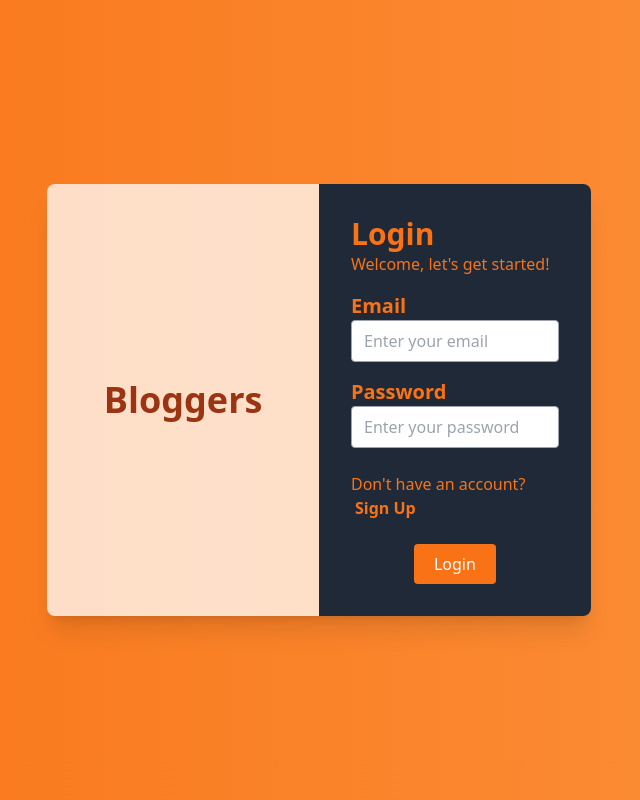
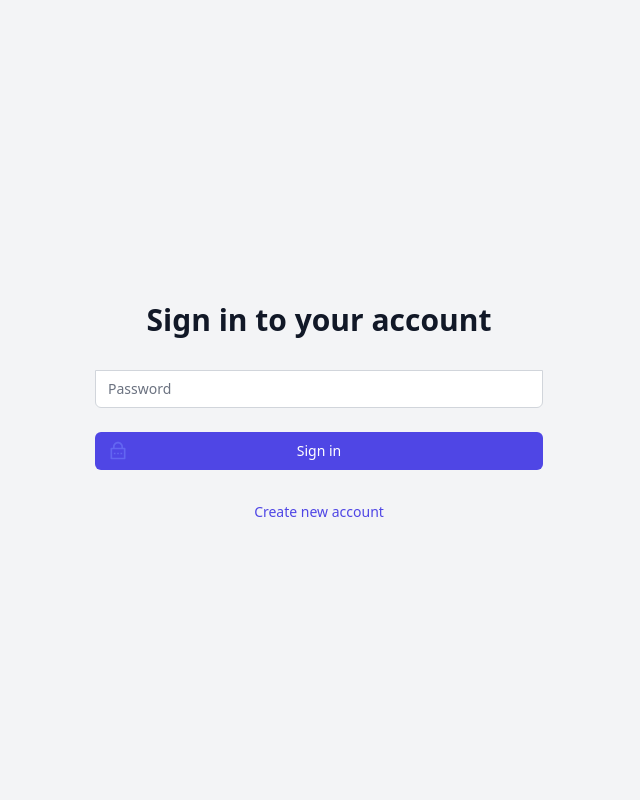
Before and after one commit to notryno/blogger, a React (Create React App) app: page /login in a window 1280 px wide. Shown: the whole page, without its empty margins (321-961 px from the left). Built offline with nearby package versions, Linux system fonts and the light colour scheme.

Commit message:
model for the comment

```diff
--- a/package.json
+++ b/package.json
@@ -3,10 +3,12 @@
   "version": "0.1.0",
   "private": true,
   "dependencies": {
+    "@heroicons/react": "^1.0.6",
     "@testing-library/jest-dom": "^5.17.0",
     "@testing-library/react": "^13.4.0",
     "@testing-library/user-event": "^13.5.0",
     "@tinymce/tinymce-react": "^5.0.1",
+    "framer-motion": "^11.1.9",
     "react": "^18.3.1",
     "react-dom": "^18.3.1",
     "react-icons": "^5.2.0",
@@ -42,6 +44,7 @@
     ]
   },
   "devDependencies": {
+    "tailwind-scrollbar": "^3.1.0",
     "tailwindcss": "^3.4.3"
   }
 }
--- a/src/pages/Login-Signup/Login.js
+++ b/src/pages/Login-Signup/Login.js
@@ -1,47 +1,153 @@
-import React from 'react';
-import { Link } from 'react-router-dom';
+import React, { useState } from "react";
+import { motion } from "framer-motion";
+import { RiLockPasswordLine } from "react-icons/ri";
 
 const Login = () => {
+  const [showLogin, setShowLogin] = useState(true);
+
+  const toggleForm = () => {
+    setShowLogin((prev) => !prev);
+  };
+
   return (
-    <div className='bg-gradient-to-r from-orange-500 to-orange-400 min-h-screen flex justify-center items-center'>
-      <div className='flex rounded-lg overflow-hidden shadow-xl'>
-        <div className='bg-white bg-opacity-75 p-8 flex items-center justify-center w-1/2'>
-          <div className='text-orange-800 text-4xl font-bold'>
-            Bloggers
+    <div className="min-h-screen bg-gray-100 flex justify-center items-center">
+      <div className="max-w-md w-full space-y-8">
+        <div className="text-center">
+          <h2 className="mt-6 text-center text-3xl font-extrabold text-gray-900">
+            {showLogin ? "Sign in to your account" : "Create an account"}
+          </h2>
         </div>
+        <motion.form
+          initial={{ opacity: 0 }}
+          animate={{ opacity: 1 }}
+          transition={{ duration: 0.5 }}
+          className="mt-8 space-y-6"
+          action="#"
+          method="POST"
+        >
+          {/* Email (or Username) field */}
+          {!showLogin && (
+            <div>
+              <label htmlFor="email-address" className="sr-only">
+                Email address
+              </label>
+              <input
+                id="email-address"
+                name="email"
+                type="email"
+                autoComplete="email"
+                required
+                className="appearance-none rounded-none relative block w-full px-3 py-2 border border-gray-300 placeholder-gray-500 text-gray-900 rounded-t-md focus:outline-none focus:ring-indigo-500 focus:border-indigo-500 focus:z-10 sm:text-sm"
+                placeholder="Email address"
+              />
             </div>
-        <div className='bg-gray-800 p-8 w-1/2'>
+          )}
+
+          {/* Password field */}
           <div>
-            <h1 className='text-orange-500 font-bold text-3xl'>
-              Login
-            </h1>
-            <p className='text-orange-500 font-thin'>
-              Welcome, let's get started!
-            </p>
+            <label htmlFor="password" className="sr-only">
+              Password
+            </label>
+            <input
+              id="password"
+              name="password"
+              type="password"
+              autoComplete="current-password"
+              required
+              className="appearance-none rounded-none relative block w-full px-3 py-2 border border-gray-300 placeholder-gray-500 text-gray-900 rounded-b-md focus:outline-none focus:ring-indigo-500 focus:border-indigo-500 focus:z-10 sm:text-sm"
+              placeholder="Password"
+            />
           </div>
-          <form className='mt-4'>
-            <div className='mb-4'>
-              <label htmlFor='email' className='text-orange-500 text-xl font-semibold block'>Email</label>
-              <input type='email' placeholder='Enter your email' id='email' className='border border-gray-400 rounded px-3 py-2 focus:outline-none focus:border-orange-500 w-full'/>
+
+          {/* Additional fields for Signup */}
+          {!showLogin && (
+            <div>
+              <label htmlFor="first-name" className="sr-only">
+                First name
+              </label>
+              <input
+                id="first-name"
+                name="first-name"
+                type="text"
+                autoComplete="given-name"
+                required
+                className="appearance-none rounded-none relative block w-full px-3 py-2 border border-gray-300 placeholder-gray-500 text-gray-900 rounded-b-md focus:outline-none focus:ring-indigo-500 focus:border-indigo-500 focus:z-10 sm:text-sm"
+                placeholder="First name"
+              />
             </div>
-            <div className='mb-6'>
-              <label htmlFor='password' className='text-orange-500 text-xl font-semibold block'>Password</label>
-              <input type='password' placeholder='Enter your password' id='password' className='border border-gray-400 rounded px-3 py-2 focus:outline-none focus:border-orange-500 w-full'/>
+          )}
+
+          {!showLogin && (
+            <div>
+              <label htmlFor="last-name" className="sr-only">
+                Last name
+              </label>
+              <input
+                id="last-name"
+                name="last-name"
+                type="text"
+                autoComplete="family-name"
+                required
+                className="appearance-none rounded-none relative block w-full px-3 py-2 border border-gray-300 placeholder-gray-500 text-gray-900 rounded-b-md focus:outline-none focus:ring-indigo-500 focus:border-indigo-500 focus:z-10 sm:text-sm"
+                placeholder="Last name"
+              />
             </div>
-            <div className='mb-6 text-orange-500'>
-              Don't have an account?
-              <Link to='/signup' className='text-orange-500 ml-1 font-semibold hover:text-orange-600'>Sign Up</Link>
+          )}
+
+          {!showLogin && (
+            <div>
+              <label htmlFor="gender" className="sr-only">
+                Gender
+              </label>
+              <select
+                id="gender"
+                name="gender"
+                autoComplete="gender"
+                required
+                className="appearance-none rounded-none relative block w-full px-3 py-2 border border-gray-300 placeholder-gray-500 text-gray-900 rounded-b-md focus:outline-none focus:ring-indigo-500 focus:border-indigo-500 focus:z-10 sm:text-sm"
+              >
+                <option value="male">Male</option>
+                <option value="female">Female</option>
+              </select>
             </div>
-            <div className='text-center'>
-              <button className='bg-orange-500 hover:bg-orange-600 py-2 px-5 rounded text-white'>
-                Login
+          )}
+
+          {/* Sign in / Sign up Button */}
+          <div>
+            <button
+              type="submit"
+              className="group relative w-full flex justify-center py-2 px-4 border border-transparent text-sm font-medium rounded-md text-white bg-indigo-600 hover:bg-indigo-700 focus:outline-none focus:ring-2 focus:ring-indigo-500"
+            >
+              <span className="absolute left-0 inset-y-0 flex items-center pl-3">
+                <RiLockPasswordLine
+                  className="h-5 w-5 text-indigo-500 group-hover:text-indigo-400"
+                  aria-hidden="true"
+                />
+              </span>
+              {showLogin ? "Sign in" : "Sign up"}
             </button>
           </div>
-          </form>
-        </div>
+        </motion.form>
+        {/* Toggle between login and signup forms */}
+        <motion.div
+          initial={{ opacity: 0 }}
+          animate={{ opacity: 1 }}
+          transition={{ duration: 0.5 }}
+          className="text-sm text-center"
+        >
+          <motion.button
+            type="button"
+            onClick={toggleForm}
+            whileHover={{ scale: 1.05 }}
+            whileTap={{ scale: 0.95 }}
+            className="font-medium text-indigo-600 hover:text-indigo-500 focus:outline-none focus:ring-2 focus:ring-indigo-500"
+          >
+            {showLogin ? "Create new account" : "Already have an account?"}
+          </motion.button>
+        </motion.div>
       </div>
     </div>
   );
-}
+};
 
 export default Login;
--- a/tailwind.config.js
+++ b/tailwind.config.js
@@ -4,5 +4,8 @@ module.exports = {
   theme: {
     extend: {},
   },
-  plugins: [],
+  plugins: [
+    require('tailwind-scrollbar'),
+
+  ],
 }
```
Also changed, not shown: src/pages/BlogDetails/ProfileBlogs.js (+51 -29 lines), 1 other file (tests, documents, lock files or other folders). Lines whose indentation alone changed are shown as unchanged.
